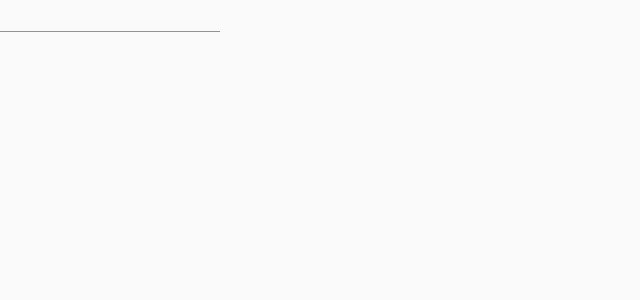
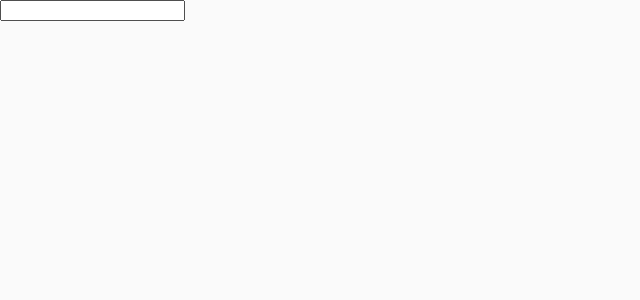
Before and after one commit to joshuatso/react-state-history-tree, a React (Create React App) app: page / in a window 1280 px wide. Shown: the top 300 px of the page, without its empty margins (0-640 px from the left). Built offline with nearby package versions, Linux system fonts and the light colour scheme.

Commit message:
fixed pathIndex bug

```diff
--- a/src/components/RedoBranchesWidget.js
+++ b/src/components/RedoBranchesWidget.js
@@ -1,6 +1,6 @@
 import React, {useEffect, useRef, useState} from 'react'
 
-export default function RedoBranchesWidget({branches, redo, open=true, onClose}) {
+export default function RedoBranchesWidget({anchorRef, branches, redo, open=true, onClose}) {
     const element = useRef(null)
     const [widgetOpen, setWidgetOpen] = useState(open)
     const [selectedBranchIndex, setSelectedBranchIndex] = useState(null)
@@ -63,6 +63,7 @@ export default function RedoBranchesWidget({branches, redo, open=true, onClose})
                         {branch}
                         <div style={{display: "flex", flexDirection: "row", justifyContent: "flex-end"}}>
                             <button onClick={() => {
+                                console.log(index)
                                 redo(index)
                                 closeWidget()
                             }}>
--- a/src/components/Test.js
+++ b/src/components/Test.js
@@ -8,6 +8,7 @@ export default function Test() {
     const [value, setValue, undo, redo, getCurrentBranches, defaultKeyDownHandler] = useStateHistoryTree("")
     const [widgetOpen, setWidgetOpen] = useState(false)
     const [branches, setBranches] = useState([])
+    const inputElement = useRef(null)
 
     function keyDownHandler(e) {
         defaultKeyDownHandler(e)
@@ -22,8 +23,8 @@ export default function Test() {
     return (
         <div>
             <CSSBaseline/>
-            <TextField value={value} onChange={e => setValue(e.target.value)} onKeyDown={keyDownHandler}></TextField>
-            {widgetOpen && <RedoBranchesWidget branches={branches} redo={redo} open={widgetOpen} onClose={() => setWidgetOpen(false)}></RedoBranchesWidget>}
+            <input ref={inputElement} value={value} onChange={e => setValue(e.target.value)} onKeyDown={keyDownHandler}></input>
+            {widgetOpen && <RedoBranchesWidget anchorRef={inputElement} branches={branches} redo={redo} open={widgetOpen} onClose={() => setWidgetOpen(false)}></RedoBranchesWidget>}
         </div>
     )
 }
--- a/src/hooks/useStateHistoryTree.js
+++ b/src/hooks/useStateHistoryTree.js
@@ -23,7 +23,7 @@ class Node {
     }
 }
 
-export default function useHistoryTree(initialState) {
+export default function useStateHistoryTree(initialState) {
     const [value, setValue] = useState(initialState)
 
     const [root, setRoot] = useState(new Node(initialState))
@@ -65,9 +65,9 @@ export default function useHistoryTree(initialState) {
             }
         }
         if (current && current.pathIndex != -1) {
-            if (!pathIndex && !toClosestFork) {
+            if (pathIndex == null && toClosestFork == null) {
                 setCurrent(current.children[current.pathIndex])
-            } else if (!!pathIndex) {
+            } else if (pathIndex != null) {
                 current.pathIndex = pathIndex
                 setCurrent(current.children[pathIndex])
             } else {
```
